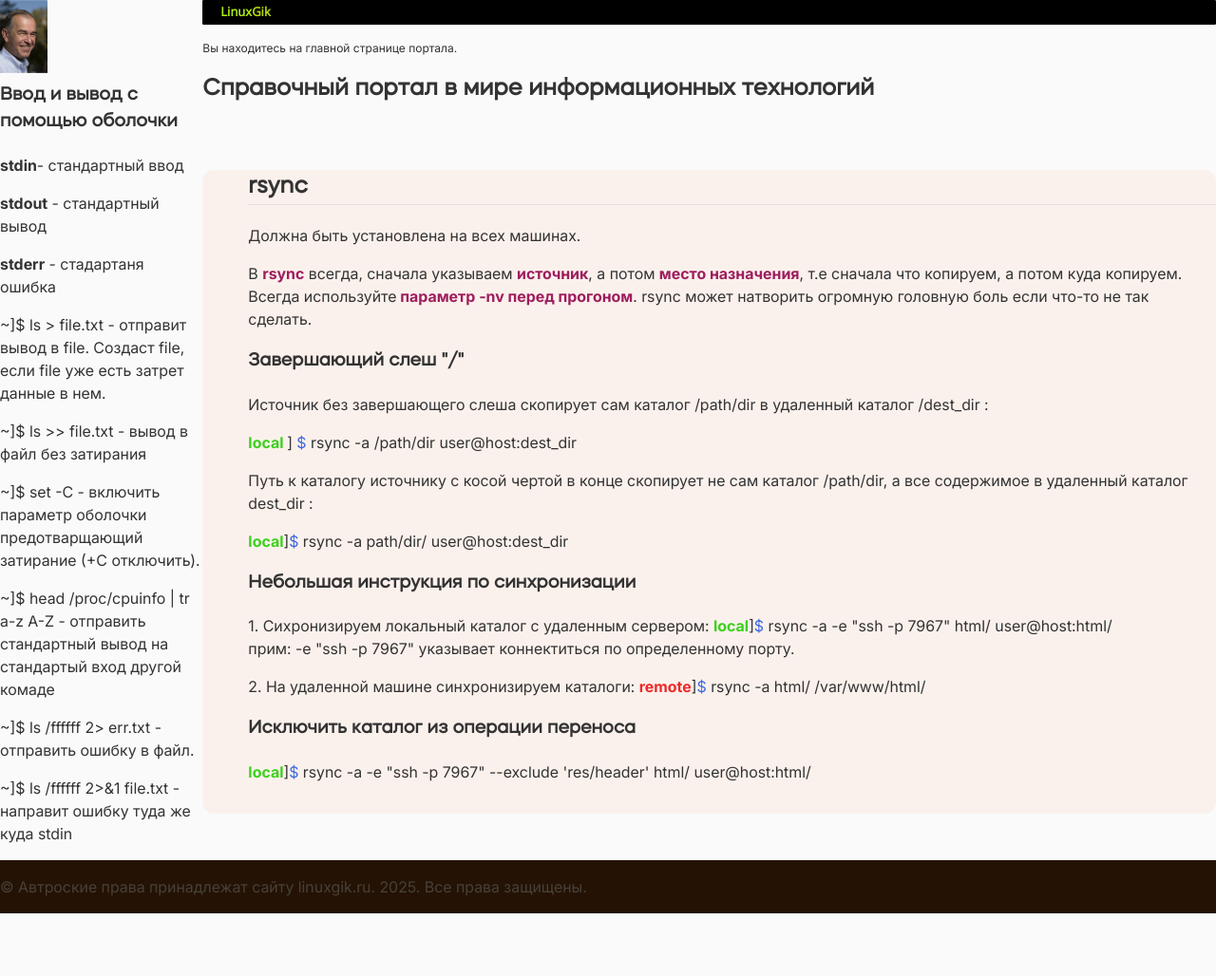
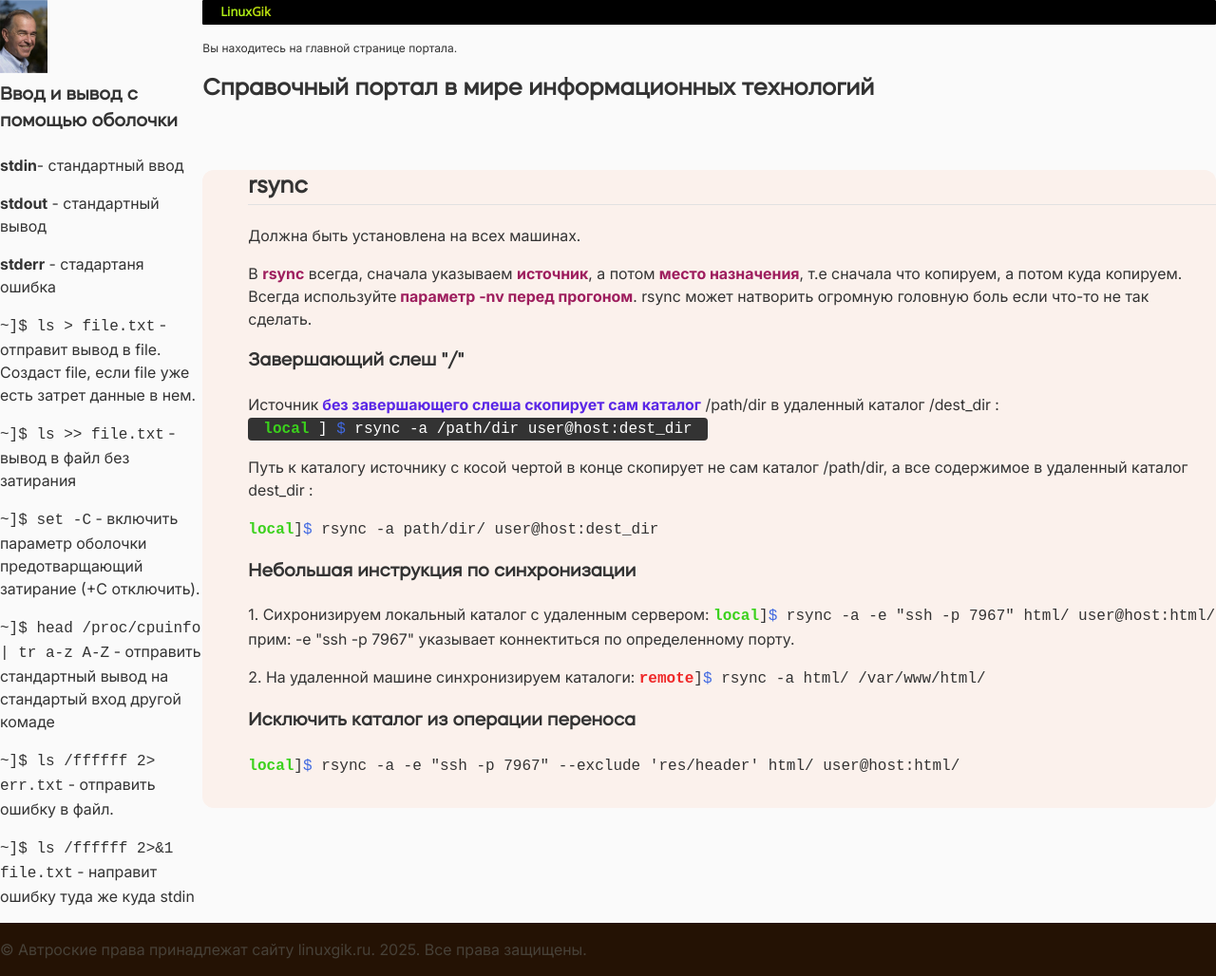
Before and after one commit to LinuxGik/www.linuxgik.ru, a Jekyll site: the page built from index.html, in a window 1280 px wide. Shown: the whole page at 95% size. Built offline with Jekyll 4.4.1, drawn with Linux system fonts in a browser that asks for light colours; before the commit the page ends 962 px from its top, so only the background shows below that.

Commit message:
feat: по мелочи

```diff
--- a/assets/css/code.css
+++ b/assets/css/code.css
@@ -12,7 +12,7 @@ pre {
     line-height: 1.5;
 }
 
-code {
+.code {
     font-family: inherit;
     background: none;
     color: inherit;
--- a/assets/css/typography.css
+++ b/assets/css/typography.css
@@ -1,6 +1,14 @@
 /* Ассоциативные цвета, для выделения в абзацах, html-тегов, путей к файлам, директорий, определенных типов файлов. */
 
 /* типы файлов в абзацах */
+
+.text-code-box {
+    background-color: #333;
+    color: white;
+    border-radius: 4px;
+    padding: .2em 1em;
+    overflow: auto;
+}
 
 .text-dir {
     color: #268BD2;
--- a/index.html
+++ b/index.html
@@ -17,18 +17,18 @@ h1: Справочный портал в мире информационных
     </p>
     <h3>Завершающий слеш "/"</h3>
     <p>
-        Источник<span class="sync2"> без завершающего слеша скопирует сам каталог </span> /path/dir в удаленный каталог
-        /dest_dir :
-    </p>
-    <code class="code-box">
-						<span style="color: #3bd11c;font-weight: bold;">
+        Источник<span class="attention"> без завершающего слеша скопирует сам каталог</span> /path/dir в удаленный
+        каталог /dest_dir :<br>
+        <code class="text-code-box"><span style="color: #3bd11c;font-weight: bold;">
 							local
 						</span>]
-        <span style="color:royalblue;">
+            <span style="color:royalblue;">
 							$
 						</span>
-        rsync -a /path/dir user@host:dest_dir
-    </code>
+            rsync -a /path/dir user@host:dest_dir
+        </code>
+    </p>
+
     <p>Путь к каталогу источнику <span class="sync2">с косой чертой в конце </span>скопирует <span class="sync2">не сам каталог</span>
         /path/dir, а все содержимое
         в удаленный каталог dest_dir</span> :
```
